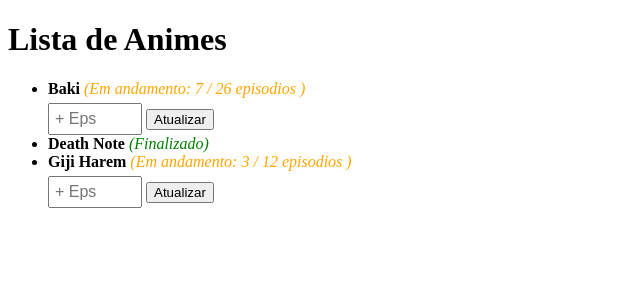
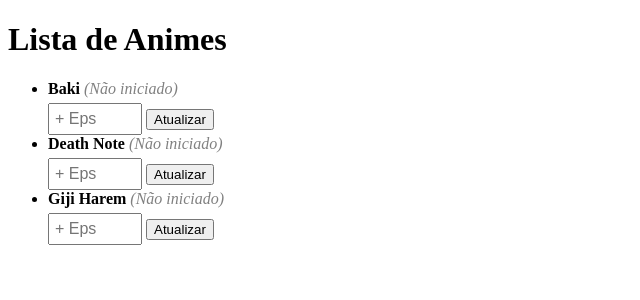
Before and after one commit to bielrlk07/My_First_Anime, a Flask app: page / in a window 1280 px wide. Shown: the top 300 px of the page, without its empty margins (0-640 px from the left). Run offline with Flask 3, Linux system fonts and the light colour scheme.

Commit message:
atualização para poder ter um estado de anime ainda não iniciado

```diff
--- a/app.py
+++ b/app.py
@@ -6,19 +6,19 @@ meus_animes = [
     {
         "nome": "Baki",
         "total_eps": 26,
-        "eps_vistos": 7,
+        "eps_vistos": 0,
         "finalizado": False
     },
     {
         "nome": "Death Note",
         "total_eps": 37,
-        "eps_vistos": 37,
-        "finalizado": True
+        "eps_vistos": 0,
+        "finalizado": False
     },
     {
         "nome": "Giji Harem",
         "total_eps": 12,
-        "eps_vistos": 3,
+        "eps_vistos": 0,
         "finalizado": False
     }
 ]
--- a/templates/listadeanimes.html
+++ b/templates/listadeanimes.html
@@ -15,21 +15,19 @@
         {%if anime.finalizado %}
             <em style="color: green;">(Finalizado)</em>
         {%else%}
-            <em style="color: orange;">(Em andamento: {{anime.eps_vistos}} / {{anime.total_eps}} episodios )</em>
+
+            {%if anime.eps_vistos == 0 %}
+                <em style="color: gray;">(Não iniciado)</em>
+            {%else%}
+                <em style="color: orange;">(Em andamento: {{anime.eps_vistos}} / {{anime.total_eps}} episodios )</em>
+            {%endif%}
 
             <form action="/atualizar" method="post" style="margin-top: 5px;">
                 <form action="/atualizar" method="POST" style="margin-top: 5px;">
                 <!-- O campo hidden (oculto) envia o nome do anime para o Python saber qual atualizar -->
                 <input type="hidden" name="nome_anime" value="{{ anime.nome }}">
-                <input
-                    type="number"
-                    name="novos_eps"
-                    min="1"
-                    max="{{ anime.total_eps - anime.eps_vistos }}"
-                    placeholder="+ Eps"
-                    required
-                    style="width: 80px; padding: 5px; font-size: 16px;"
-                    >
+                <input type="number" name="novos_eps" min="1" max="{{ anime.total_eps - anime.eps_vistos }}"
+                placeholder="+ Eps" required style="width: 80px; padding: 5px; font-size: 16px;">
                 <button type="submit">Atualizar</button>
             </form>
         {%endif%}
```
